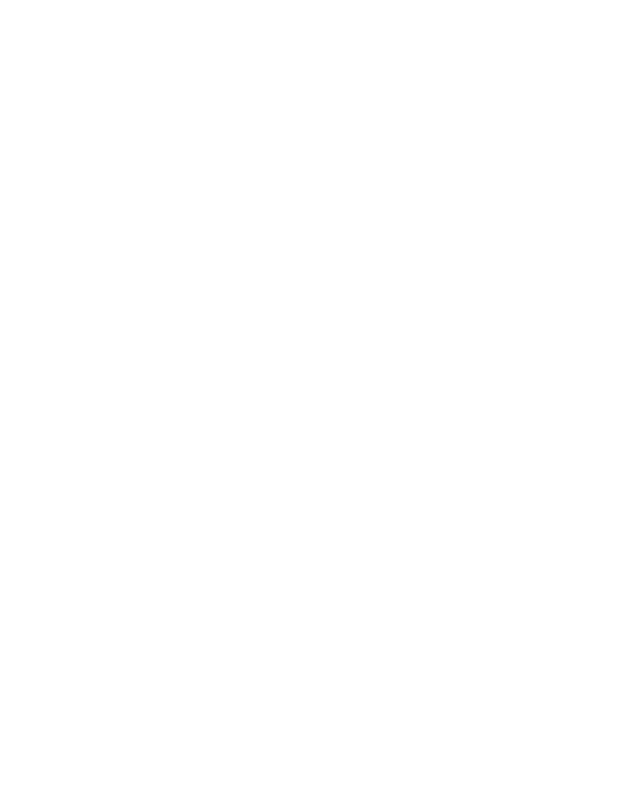
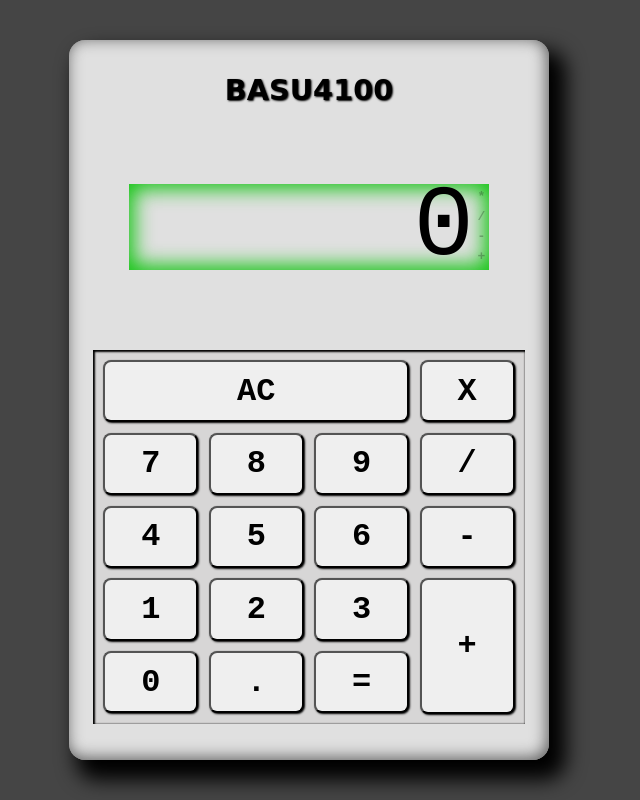
Before and after one commit to BASU4100/calculator, a plain HTML site: page index.html in a window 1280 px wide. Shown: the whole page, without its empty margins (331-971 px from the left). Drawn offline with Linux system fonts and the light colour scheme; a web font is replaced by a local one.

Commit message:
Gave the UI to the calculator.

```diff
--- a/index.html
+++ b/index.html
@@ -7,6 +7,57 @@
     <link rel="stylesheet" href="style.css">
 </head>
 <body>
+    <div id="container">
+        <div id="brand">BASU4100</div>
+        <div id="screen">
+            <div id="values">0</div>
+            <ul id="selectedOperator">
+                <li id="o*">*</li>
+                <li id="o/">/</li>
+                <li id="o-">-</li>
+                <li id="o+">+</li>
+            </ul>
+        </div>
+        <div id="keys">
+            <ul id="operandSide">
+                <li><button id="AC">AC</button></li>
+                <li>
+                    <ul class="operand">
+                        <li><button id="k7">7</button></li>
+                        <li><button id="k8">8</button></li>
+                        <li><button id="k9">9</button></li>
+                    </ul>
+                </li>
+                <li>
+                    <ul class="operand">
+                        <li><button id="k4">4</button></li>
+                        <li><button id="k5">5</button></li>
+                        <li><button id="k6">6</button></li>
+                    </ul>
+                </li>
+                <li>
+                    <ul class="operand">
+                        <li><button id="k1">1</button></li>
+                        <li><button id="k2">2</button></li>
+                        <li><button id="k3">3</button></li>
+                    </ul>
+                </li>
+                <li>
+                    <ul class="operand">
+                        <li><button id="k0">0</button></li>
+                        <li><button id="dot">.</button></li>
+                        <li><button id="k=">=</button></li>
+                    </ul>
+                </li>
+            </ul>
+            <ul id="operatorSide">
+                <li><button id="k*">X</button></li>
+                <li><button id="k/">/</button></li>
+                <li><button id="k-">-</button></li>
+                <li id="longer"><button id="k+">+</button></li>
+            </ul>
+        </div>
+    </div>
     <script src="script.js"></script>
 </body>
 </html>
--- a/style.css
+++ b/style.css
@@ -0,0 +1,110 @@
+@import url('https://fonts.googleapis.com/css2?family=Edu+AU+VIC+WA+NT+Arrows:wght@400..700&display=swap');
+
+:root {
+    --container-width : clamp(300px, 60vw, 60vh);
+    --container-height : clamp(450px, 90vw, 90vh);
+    --button-height: calc(var(--container-height) * 0.52 / 6);
+    --button-margin: calc(var(--button-height)/ 6);
+    --button-width: calc(calc(calc(var(--container-width) * 0.9) - calc(var(--button-margin)*5)) / 4);
+}
+
+*{
+    margin: 0;
+    padding: 0;
+}
+
+body{
+    height: 100vh;
+    align-content: center;
+    justify-items: center;
+    background: #000000ba;
+}
+
+#container {
+    background: #e0e0e0;
+    box-sizing: border-box;
+    border-radius: min(2vh, 2vw);
+    width: var(--container-width);
+    height: var(--container-height);
+    box-shadow: inset -2px -2px 16px 0px #5a5a5a, 12px 15px 20px 5px;
+    padding: calc(var(--container-height)*0.05) calc(var(--container-width) * 0.05);
+}
+
+#brand {
+    line-height: 1;
+    font-weight: bold;
+    text-align: center;
+    text-shadow: 1px 1px 2px;
+    font-size: calc(var(--container-height)*0.04);
+    font-family: "Edu AU VIC WA NT Arrows", cursive;
+    margin-bottom: calc(var(--container-height)*0.06);
+}
+
+#screen {
+    display: flex;
+    box-sizing: border-box;
+    font-family: monospace;
+    border-radius: min(2vh, 2vw);
+    box-shadow: inset 0 0 20px 5px #00c200eb;
+    height: calc(var(--container-height) * 0.22);
+    margin-bottom: calc(var(--container-height)*0.06);
+    border: calc(var(--container-height) * 0.05) solid transparent;
+    background: linear-gradient(green) padding-box, radial-gradient(transparent, #cfcfcf 20%, #959595 100%) border-box;
+}
+
+#values {
+    flex: 1;
+    text-align: end;
+    line-height: 0.5;
+    align-content: center;
+    font-size: calc(var(--container-height) * 0.14);
+}
+
+ul {
+    list-style: none;
+}
+
+#selectedOperator {
+    margin: 1%;
+    display: flex;
+    line-height: 0.8;
+    font-weight: bold;
+    color: #00000040;
+    flex-direction: column;
+    justify-content: space-around;
+}
+
+#keys {
+    display: flex;
+    background: #d7d6d6;
+    box-shadow: inset 1px 1px 2px 1px;
+    height: calc(var(--container-height) * 0.52);
+}
+
+button {
+    font-weight: bold;
+    border-radius: 1vh;
+    font-family: monospace;
+    font-size: min(4vh, 4vw);
+    width: var(--button-width);
+    box-shadow: 1px 1px 2px 0px;
+    height: var(--button-height);
+    margin: var(--button-margin) 0 0 var(--button-margin);
+}
+
+.operand, #operandSide li {
+    display: flex;
+}
+
+#AC, #longer, #k\+ {
+    flex: auto;
+}
+
+#operatorSide, #longer {
+    display: flex;
+    flex-direction: column;
+}
+
+#k\+ {
+    margin-bottom: var(--button-margin);
+}
```
